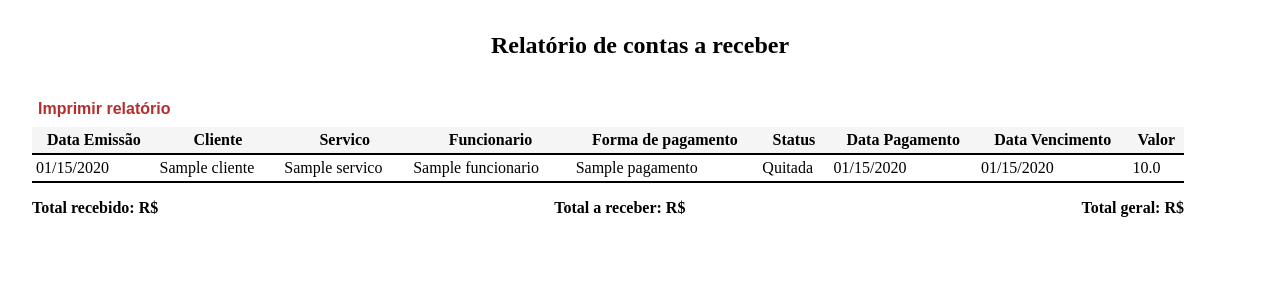
After one commit to AleeLouffer-zz/ProjetoIntegradorPython, a Django app: page /relatorio/ in a window 1280 px wide. The commit adds this page. Shown: the top 300 px of the page. Run offline with Django 3.2, Linux system fonts and the light colour scheme; tables that the repository leaves empty hold one stand-in row (values such as "Sample post").

Commit message:
Adicionando relatorio

```diff
--- a/PIPython/Agendador/views/views_agendamentos.py
+++ b/PIPython/Agendador/views/views_agendamentos.py
@@ -35,7 +35,6 @@ def tela_agenda(requisicao):
             agendamentos = list(filter(lambda x: x.completo == converter_para_bool(status), agendamentos))
 
     resposta = make_resposta(id_empresa, agendamentos, funcionarios, servicos)
-
     return render(requisicao, '../templates/agendamento/agenda.html', resposta)
 
 
--- a/PIPython/Contas_a_Receber/url.py
+++ b/PIPython/Contas_a_Receber/url.py
@@ -1,3 +1,4 @@
+from unicodedata import name
 from django.contrib import admin
 from django.urls import path
 from Contas_a_Receber import views
@@ -15,5 +16,6 @@ urlpatterns = [
     path('verifica_botoes_tela_contas_a_receber/', views.verifica_botoes_tela_contas_a_receber, name="verifica_botoes_tela_contas_a_receber"),
     path('tela_pagamento/', views.tela_pagamento, name="tela_pagamento"),
     path('adicionar_forma_de_pagamento/', views.adicionar_forma_de_pagamento, name="adicionar_forma_de_pagamento"),
-    path('atualizar_status_pagamento/', views.verifica_botoes_tela_pagamento, name="verifica_botoes_tela_pagamento")
+    path('atualizar_status_pagamento/', views.verifica_botoes_tela_pagamento, name="verifica_botoes_tela_pagamento"),
+    path('relatorio/', views.relatorio, name='relatorio')
 ]
--- a/PIPython/Contas_a_Receber/views.py
+++ b/PIPython/Contas_a_Receber/views.py
@@ -1,6 +1,4 @@
-from os import remove
 from re import I
-from django.http import HttpResponseRedirect
 from django.shortcuts import render, redirect
 from Contas_a_Receber.repo import *
 from Login.repo import *
@@ -196,3 +194,10 @@ def adicionar_forma_de_pagamento(requisicao):
     forma_pagamento = requisicao.POST['forma_pagamento']
     criar_forma_de_pagamento(requisicao, id_empresa, forma_pagamento)
     return redirect(requisicao.session["tela_atual"])
+
+def relatorio(requisicao):
+    contas = Contas_a_Receber.objects.all()
+    data={
+        'contas_a_receber': contas
+    }
+    return render(requisicao, '../templates/contas_a_receber/pdf.html', data)
--- a/PIPython/static/css/contasAReceber.css
+++ b/PIPython/static/css/contasAReceber.css
@@ -20,6 +20,7 @@
 .btn__relatorio {
   font-weight: bold;
   color: #b62d2d;
+  text-decoration: none;
 }
 /* ------------------------------------- */
 
--- a/PIPython/templates/contas_a_receber/contas_a_receber.html
+++ b/PIPython/templates/contas_a_receber/contas_a_receber.html
@@ -5,7 +5,7 @@
 
             <div class="container-linha1">
                 <a href="{% url 'Contas_a_Receber:adicionar_conta' %}" class="container_botoes_finais btn__adicionar__conta"> + Adicionar </a>
-                <button class="container_botoes_finais btn__relatorio"> Gerar Relatório </button>
+                <a href="{% url 'Contas_a_Receber:relatorio' %}" class="container_botoes_finais btn__relatorio"> Gerar Relatório </a>
             </div>
 
             <form action="" method="POST"> {% csrf_token %}
--- /dev/null
+++ b/PIPython/templates/contas_a_receber/pdf.html
@@ -0,0 +1,135 @@
+<!DOCTYPE html>
+<html lang="pt-br">
+  <head>
+    <meta charset="UTF-8" />
+
+    <title>Relatório de contas a receber</title>
+
+    <style>
+      @page {
+        size: landscape;
+        margin: 24px;
+      }
+
+      .relatorio__container {
+        width: 90vw;
+        margin: 24px;
+      }
+
+      h1.titulo {
+        margin: 32px auto;
+        text-align: center;
+        font-size: 24px;
+      }
+
+      .negrito {
+        font-weight: 700;
+      }
+
+      table {
+        width: 100%;
+        border-collapse: collapse;
+        background-color: transparent;
+      }
+
+      table th,
+      table td {
+        padding: 4px;
+      }
+
+      .tabela__cabecalho__linha {
+        color: black;
+        text-align: center;
+        background-color: whitesmoke;
+        border-bottom: 2px solid black;
+      }
+
+      .tabela__corpo__linha {
+        border-bottom: 1px solid #e5e5e5;
+      }
+
+      .tabela__corpo__coluna {
+        padding: 4px;
+        text-align: left;
+      }
+
+      table tbody tr:nth-of-type(even) {
+        background-color: #f3f3f3;
+      }
+
+      table tbody tr:last-of-type {
+        border-bottom: 2px solid black;
+      }
+      .totais {
+        display: flex;
+        justify-content: space-between;
+      }
+
+      .botao__relatorio {
+        font-weight: bold;
+        color: #b62d2d;
+        border: none;
+        background-color: transparent;
+        cursor: pointer;
+        margin: 8px auto;
+        font-size: 16px;
+      }
+    </style>
+  </head>
+  <body>
+    <h1 class="titulo negrito">Relatório de contas a receber</h1>
+    <div class="relatorio__container">
+      <button class="botao__relatorio" onclick="funcionapelamor()"> Imprimir relatório </button>
+      <table>
+        <thead class="tabela__cabecalho">
+          <tr class="tabela__cabecalho__linha">
+            <th class="tabela__cabecalho__item">Data Emissão</th>
+            <th class="tabela__cabecalho__item">Cliente</th>
+            <th class="tabela__cabecalho__item">Servico</th>
+            <th class="tabela__cabecalho__item">Funcionario</th>
+            <th class="tabela__cabecalho__item">Forma de pagamento</th>
+            <th class="tabela__cabecalho__item">Status</th>
+            <th class="tabela__cabecalho__item">Data Pagamento</th>
+            <th class="tabela__cabecalho__item">Data Vencimento</th>
+            <th class="tabela__cabecalho__item">Valor</th>
+          </tr>
+        </thead>
+        <tbody class="tabela__corpo">
+        {% for conta in contas_a_receber %}
+            <tr class="tabela__corpo__linha">
+            <td class="tabela__corpo__coluna">{{conta.data_de_emissao|date:"SHORT_DATE_FORMAT"}}</td>
+            <td class="tabela__corpo__coluna">{{conta.cliente.nome}}</td>
+            <td class="tabela__corpo__coluna">{{conta.servico.nome}}</td>
+            <td> {{conta.funcionario.nome}}</td>
+            <td> {{conta.forma_de_pagamento.nome}}</td>
+            {% if conta.pago %}
+                <td> Quitada </td>
+            {% else %}
+                <td> Pendente </td>
+            {%endif%}
+            {%if conta.data_de_pagamento%}
+                <td>  {{conta.data_de_pagamento|date:"SHORT_DATE_FORMAT"}} </td>
+            {% else %}
+                <td> - </td>
+            {% endif %}
+            <td> {{conta.data_de_vencimento|date:"SHORT_DATE_FORMAT"}}</td>
+            <td> {{conta.total}}</td>
+          </tr>
+          {%endfor%}
+        </tbody>
+      </table>
+      <div class="totais">
+        <p colspan="3" class="total negrito">Total recebido: R$</p>
+        <p colspan="3" class="total negrito">Total a receber: R$</p>
+        <p colspan="3" class="total negrito">Total geral: R$</p>
+      </div>
+    </div>
+  </body>
+  <script>
+      function funcionapelamor(){
+          document.querySelector('.botao__relatorio').style.display= 'none';
+          document.execCommand('print')
+          document.querySelector('.botao__relatorio').style.display= 'inline-block';
+      }
+  </script>
+</html>
--- a/PIPython/templates/menu.html
+++ b/PIPython/templates/menu.html
@@ -19,7 +19,7 @@
                 <path fill-rule="evenodd" d="M.146 8.354a.5.5 0 0 1 0-.708l3-3a.5.5 0 1 1 .708.708L1.707 7.5H10.5a.5.5 0 0 1 0 1H1.707l2.147 2.146a.5.5 0 0 1-.708.708l-3-3z" />
               </svg>
             </a>
-            <span class="nome__empresa"><a href="#"> {{request.session.nome_empresa}} </a></span>
+            <span class="nome__empresa"><p> {{request.session.nome_empresa}} </p></span>
           </div>
 
           <ul class="menu__itens">
```
